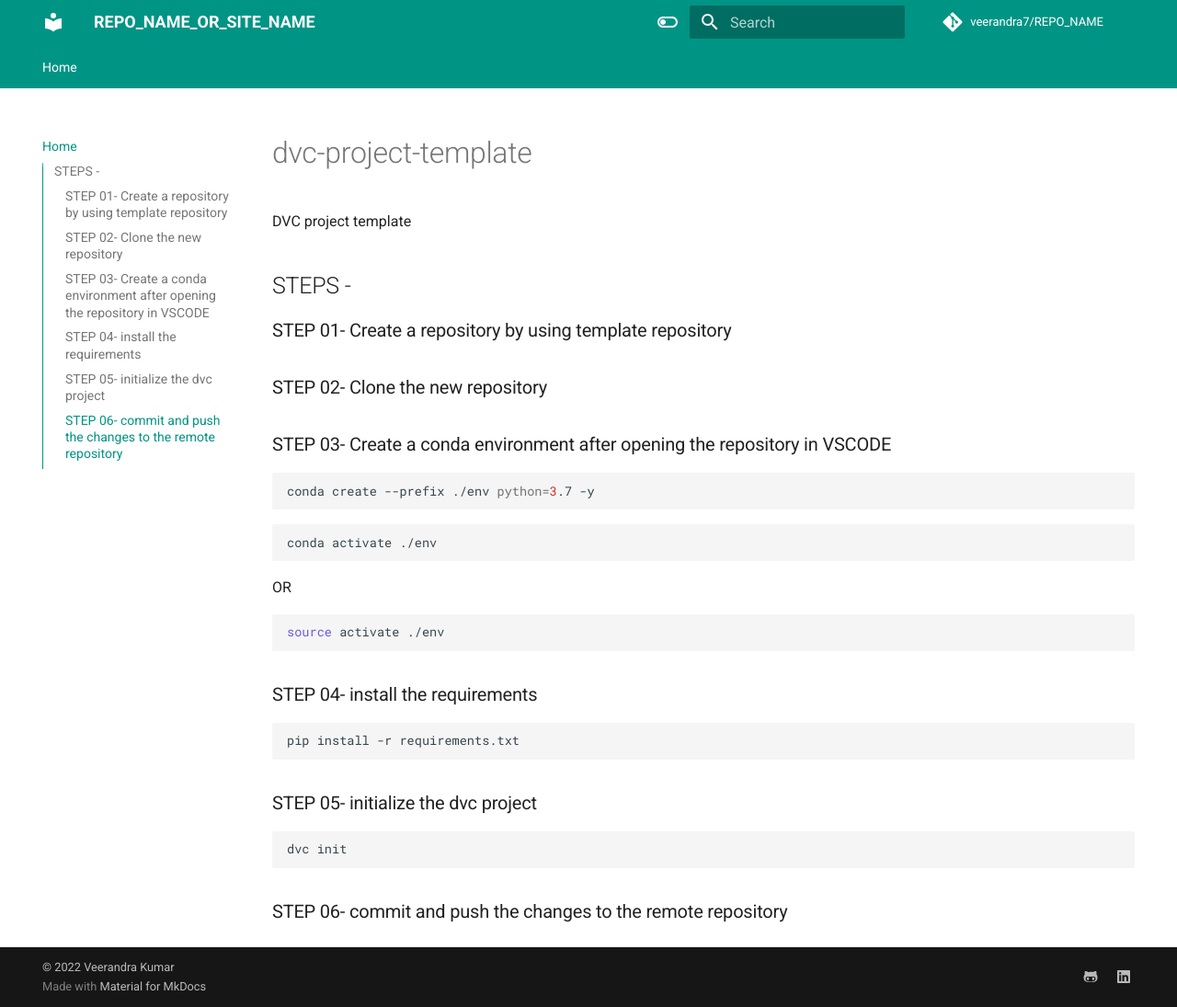
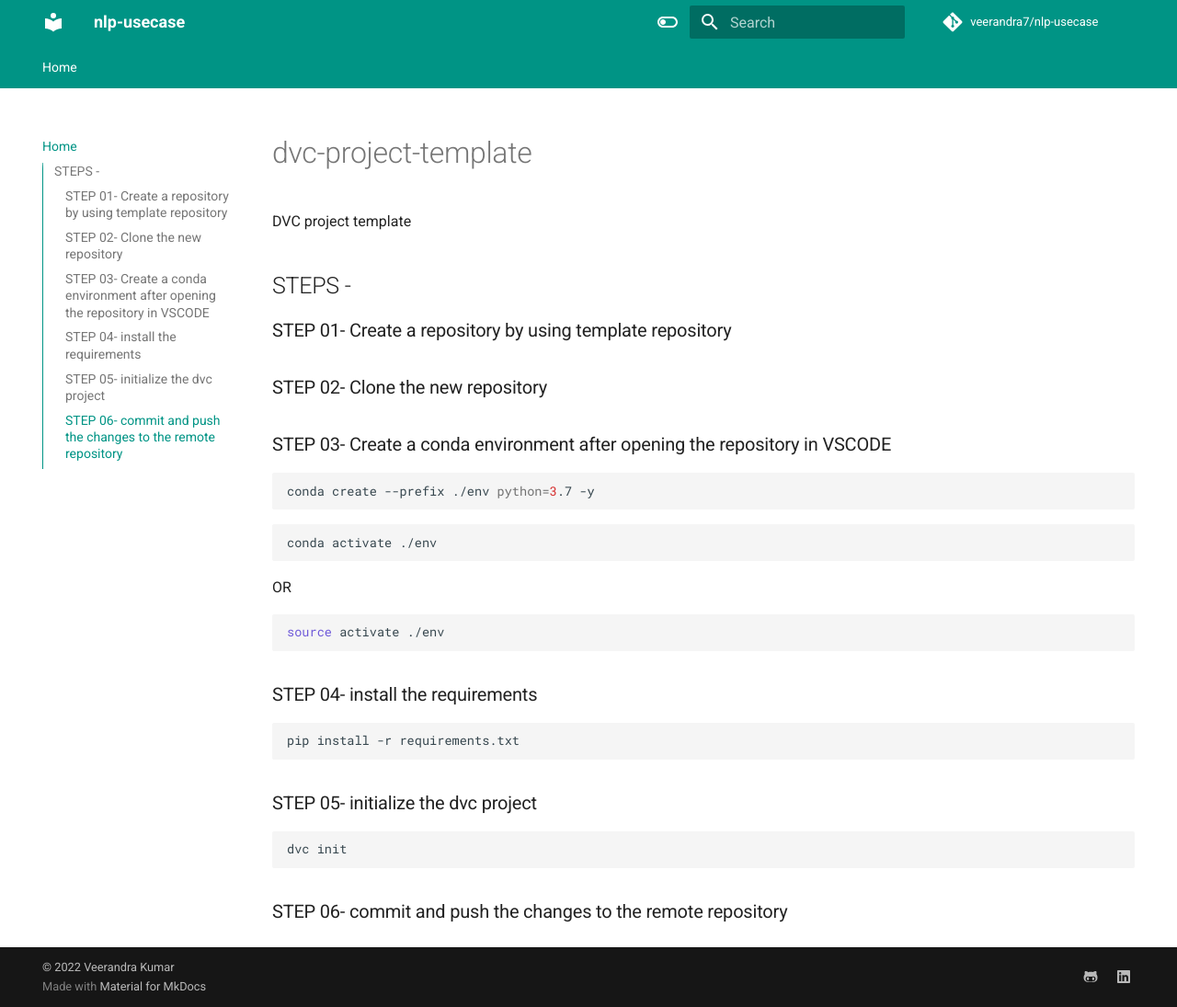
Before and after one commit to veerandra7/nlp-usecase, an MkDocs documentation site: the page built from docs/index.md, in a window 1280 px wide and 1095 px high. Shown: the whole window at 92% size. Built offline with MkDocs 1.6.1 and Material for MkDocs 9.7.7, drawn with Linux system fonts in a browser that asks for light colours; comment, search, counter and statistics services are not loaded.

Commit message:
py3.8 update

```diff
--- a/mkdocs.yml
+++ b/mkdocs.yml
@@ -1,5 +1,5 @@
 # Project information
-site_name: REPO_NAME_OR_SITE_NAME
+site_name: nlp-usecase
 # defeine TOC or order of website-
 nav:
   - Home: index.md
@@ -9,8 +9,8 @@ site_description: >-
   DESCRIPTION
 
 # Repository
-repo_name: veerandra7/REPO_NAME
-repo_url: https://github.com/veerandra7/REPO_NAME
+repo_name: veerandra7/nlp-usecase
+repo_url: https://github.com/veerandra7/nlp-usecase
 
 # Configuration
 theme:
```
Also changed, not shown: 1 other file.
